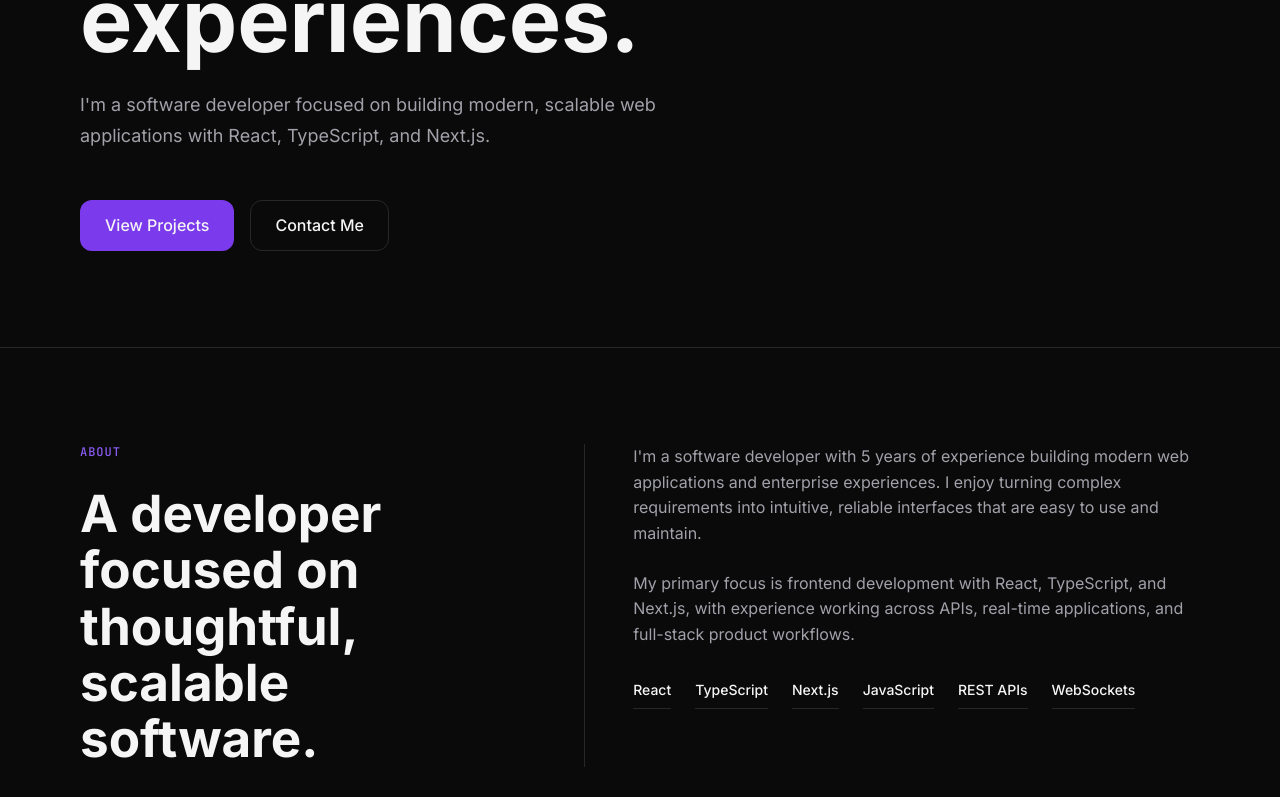
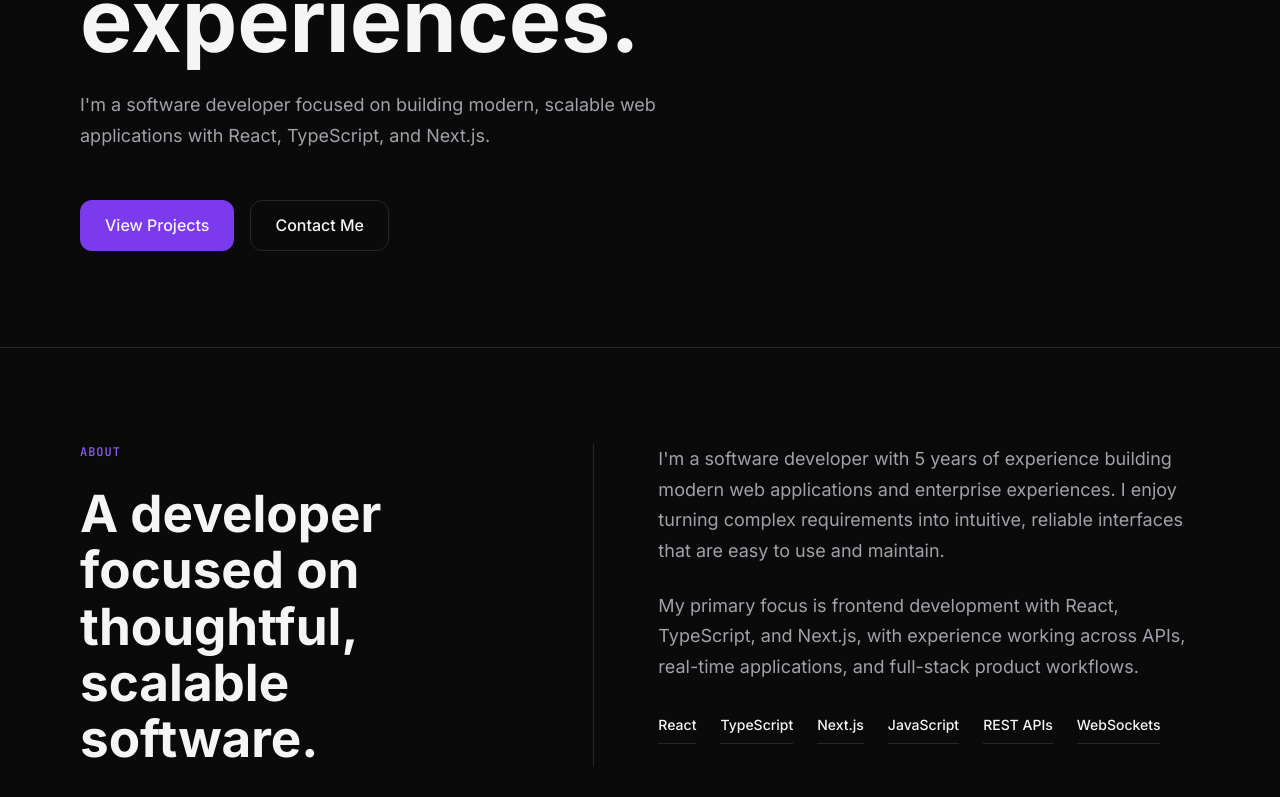
Before and after one commit to Prachi24599/my-portfolio, a React (Vite) app: page / in a window 1280 px wide. Shown: the part 505-1302 px from the top of the page. Built offline with nearby package versions, Linux system fonts and the light colour scheme.

Commit message:
optimize about section

```diff
--- a/src/sections/About.css
+++ b/src/sections/About.css
@@ -5,11 +5,11 @@
 .about__container {
   display: grid;
   grid-template-columns: 1fr 1.35fr;
-  gap: var(--space-12);
+  gap: var(--space-16);
 }
 
 .about__heading {
-  padding-right: var(--space-12);
+  padding-right: var(--space-8);
 }
 
 .about__label {
@@ -28,11 +28,13 @@
 
 .about__content {
   border-left: 1px solid var(--color-border);
-  padding-left: var(--space-12);
+  padding-left: var(--space-16);
 }
 
 .about__content p {
   max-width: 60ch;
+  font-size: var(--font-size-large-body);
+  line-height: var(--line-height-large-body);
 }
 
 .about__content p + p {
```
